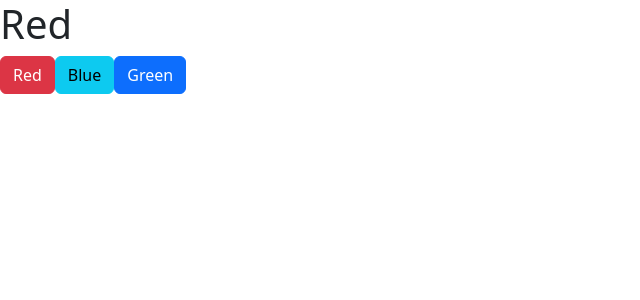
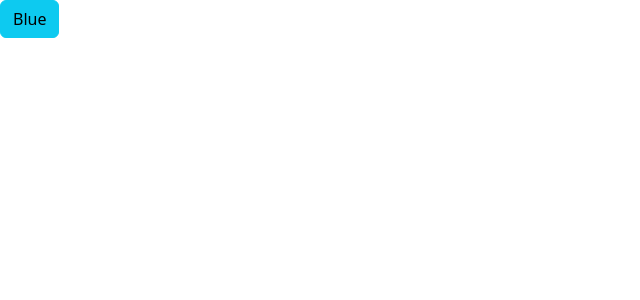
Before and after one commit to md-nasim-ahmed/react-router, a React (Create React App) app: page / in a window 1280 px wide. Shown: the top 300 px of the page, without its empty margins (0-640 px from the left). Built offline with nearby package versions, Linux system fonts and the light colour scheme.

Commit message:
conditonal rendaring

```diff
--- a/src/components/home/HomeBanner.js
+++ b/src/components/home/HomeBanner.js
@@ -5,20 +5,26 @@ class HomeBanner extends Component {
     constructor(){
         super();
       this.state={
-        color:"Red"
+        color:"Blue"
       }
     }
 
     render() {
-        return (
+        if(this.state.color==="Red"){return (
             <div>
-                <h1>{this.state.color}</h1>
-                <button className='btn btn-danger' onClick={()=>this.setState({color:"Red"})}>Red</button>
-                <button className='btn btn-info' onClick={()=>this.setState({color:"Blue"})}>Blue</button>
-                <button className='btn btn-primary' onClick={()=>this.setState({color:"Green"})}>Green</button>
+              <button className='btn btn-danger'>Red</button>
             </div>
-        );
-    }
+        )
+     }
+     else if(this.state.color==="Blue"){
+        return(
+            <div>
+                <button className='btn btn-info'>Blue</button>
+            </div>
+            )
+
+     }
+  }
 }
 
 export default HomeBanner;
```
